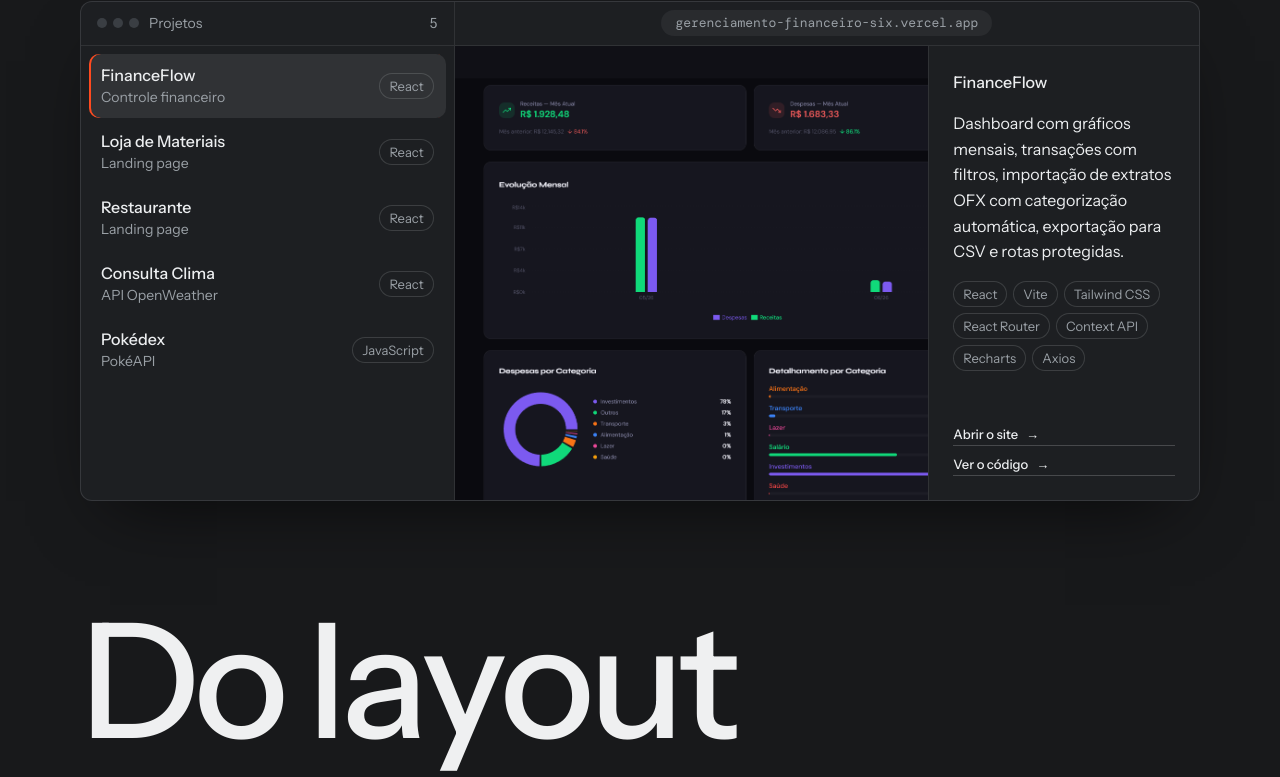
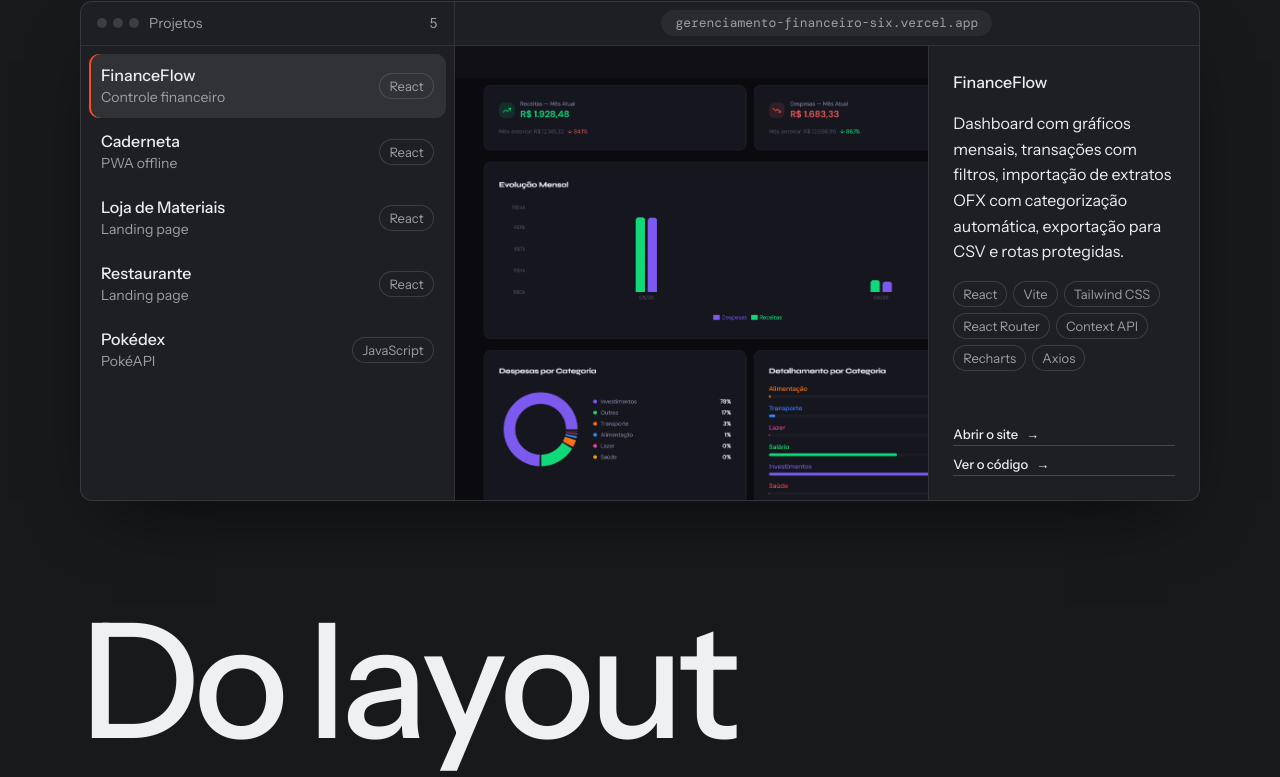
Before and after one commit to EldenXLe/Meu-Portfolio-Leandro-Rodrigues, a React (Vite) app: page / in a window 1280 px wide. Shown: the part 1117-1894 px from the top of the page. Built offline with nearby package versions, Linux system fonts and the light colour scheme.

Commit message:
feat: troca o Consulta Clima pela Caderneta na lista de projetos
A Caderneta entra logo abaixo do FinanceFlow, com screenshot do app publicado usando os dados de exemplo.

```diff
--- a/src/data/projects.js
+++ b/src/data/projects.js
@@ -1,7 +1,7 @@
 import financeFlow from "../assets/images/projects/financeflow.png";
+import caderneta from "../assets/images/projects/caderneta.png";
 import loja from "../assets/images/projects/lojaMateriais.png";
 import restaurante from "../assets/images/projects/Restaurante.png";
-import clima from "../assets/images/projects/ConsultaClima.png";
 import pokedex from "../assets/images/projects/pokedex.png";
 
 const projects = [
@@ -15,6 +15,17 @@ const projects = [
     image: financeFlow,
     demo: "https://gerenciamento-financeiro-six.vercel.app/",
     github: "https://github.com/EldenXLe/Gerenciamento-Financeiro",
+  },
+  {
+    id: "caderneta",
+    title: "Caderneta",
+    kind: "PWA offline",
+    description:
+      "Controle de gastos que funciona sem internet e se instala como app: orçamento por categoria, assinaturas recorrentes, importação de OFX, backup e CSV.",
+    techs: ["React", "Vite", "PWA", "Vitest", "Playwright"],
+    image: caderneta,
+    demo: "https://caderneta-gastos.vercel.app",
+    github: "https://github.com/EldenXLe/caderneta-gastos",
   },
   {
     id: "materiais",
@@ -39,17 +50,6 @@ const projects = [
     github: "https://github.com/EldenXLe/LandingRestaurant",
   },
   {
-    id: "clima",
-    title: "Consulta Clima",
-    kind: "API OpenWeather",
-    description:
-      "Clima da localização atual e busca por cidade, consumindo a API de previsão do tempo da OpenWeather.",
-    techs: ["React", "Tailwind CSS", "API REST"],
-    image: clima,
-    demo: "https://consulta-clima-ten.vercel.app",
-    github: "https://github.com/EldenXLe/Consulta-Clima",
-  },
-  {
     id: "pokedex",
     title: "Pokédex",
     kind: "PokéAPI",
```
Also changed, not shown: src/assets/images/projects/ConsultaClima.png (deleted), src/assets/images/projects/caderneta.png (added).
